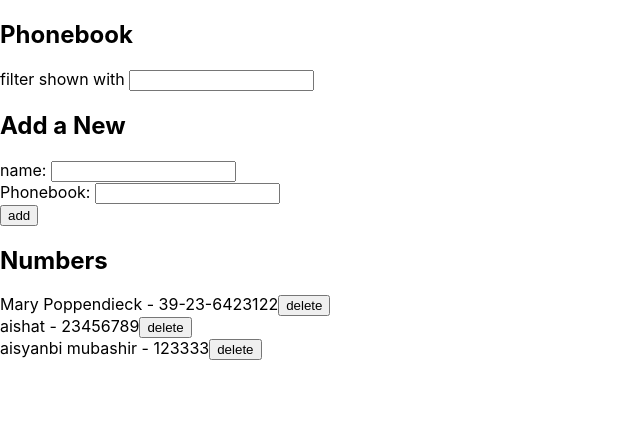
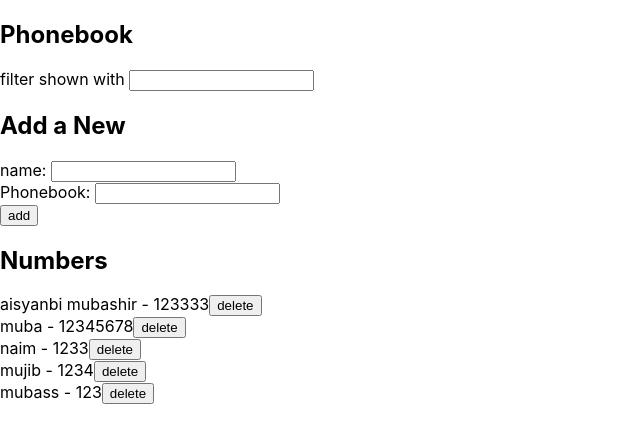
Before and after one commit to Hemsleek/fs-Open-Ex, a React (Create React App) app in the folder part2/phonebook/: page / in a window 1280 px wide. Shown: the top 442 px of the page, without its empty margins (0-640 px from the left). Built offline with nearby package versions, Linux system fonts and the light colour scheme; data requests are answered from the project's data file.

Commit message:
fix: person services and delete api

```diff
--- a/part2/phonebook/db.json
+++ b/part2/phonebook/db.json
@@ -1,19 +1,29 @@
 {
   "persons": [
-    {
-      "name": "Mary Poppendieck",
-      "number": "39-23-6423122",
-      "id": 4
-    },
-    {
-      "name": "aishat",
-      "number": "23456789",
-      "id": 6
-    },
     {
       "name": "aisyanbi mubashir",
       "number": "123333",
       "id": 7
+    },
+    {
+      "name": "muba",
+      "number": "12345678",
+      "id": 8
+    },
+    {
+      "name": "naim",
+      "number": "1233",
+      "id": 9
+    },
+    {
+      "name": "mujib",
+      "number": "1234",
+      "id": 10
+    },
+    {
+      "name": "mubass",
+      "number": "123",
+      "id": 11
     }
   ]
 }
--- a/part2/phonebook/src/App.js
+++ b/part2/phonebook/src/App.js
@@ -5,7 +5,7 @@ import PersonForm from './components/PersonForm';
 import Persons from './components/Persons';
 
 import './App.css';
-import noteService from './services';
+import personService from './services';
 
 function App() {
   const [ newName, setNewName ] = useState('')
@@ -13,14 +13,9 @@ function App() {
   const [filtered , setFiltered] = useState('')
   const [persons, setPersons] = useState([])
 
-  const allNotes = () => {
-
-    noteService.getAllNote().then(response =>setPersons(response.data))
+  useEffect(() => {
+    personService.getAllPerson().then(response =>setPersons(response.data))
       .catch(err => console.log(err))
-  }
-
-  useEffect(() => {
-    allNotes()
   },[])
 
   const personsToShow = filtered.trim()? persons.filter(person => person.name.toLowerCase().includes(filtered.toLowerCase()) ) : persons
@@ -28,19 +23,23 @@ function App() {
   const generateId = () => persons.length? Math.max(...persons.map(person => person.id)) + 1 : 1
 
   const handleSubmit = () =>{
-    const personExist = persons.map(person=> person.name).some(item => item.toLowerCase()===newName.toLowerCase().trim())
+    const personExist = persons.find(item => item.name.toLowerCase()===newName.toLowerCase().trim())
+    console.log(personExist)
     if(personExist) {
-      window.alert(`${newName} is already added to the phonebook`)
+      const numberUpdate = window.confirm(`${newName} is already added to the phonebook,replace the old nimber with a new one`)
+      if(numberUpdate){
+        const personUpdate={...personExist, number:newNumber}
+        personService.updatePerson(personExist.id,personUpdate).then(response=> {setPersons(persons.map(person => person.id === personExist.id? personUpdate : person ))}).catch(err=> console.log(err))
+      }
       return null
-
     }
-    const newNote = {
+    const newPerson = {
       name : newName,
       number : newNumber,
       id : generateId()
     }
 
-    noteService.addNote(newNote).then(response =>{
+    personService.addPerson(newPerson).then(response =>{
       setPersons(persons.concat(response.data))
       setNewName('')
       setNewNumber('')
@@ -50,14 +49,15 @@ function App() {
   }
 
 
-  const handleNoteDelete =(person) => {
-
+  const handlePersonDelete =(person) => {
+    const id=person.id
     if(!(window.confirm(`Delete ${person.name} ?`))) return null
 
-    noteService.deleteNote(person.id)
-      .then(response =>{ allNotes() })
+    personService.deletePerson(id)
+      .then(() =>{ setPersons(persons.filter(person => person.id!==id)) })
       .catch(err => console.log(err))
   }
+
 
   return (
     <div className="App">
@@ -66,7 +66,7 @@ function App() {
         <h2>Add a New</h2>
        <PersonForm newName = {newName} newNumber={newNumber} setNewNumber={setNewNumber} setNewName = {setNewName} handleSubmit={handleSubmit}  />
       <h2>Numbers</h2>
-      <Persons deleteNote ={handleNoteDelete} personsToShow={personsToShow} />
+      <Persons deletePerson ={handlePersonDelete} personsToShow={personsToShow} />
     </div>
   )
 }
--- a/part2/phonebook/src/components/Persons.jsx
+++ b/part2/phonebook/src/components/Persons.jsx
@@ -1,12 +1,12 @@
 import React from 'react'
 
-function Persons({personsToShow,deleteNote}) {
+function Persons({personsToShow,deletePerson}) {
     return (
         <div>
         {
              personsToShow.map((person , personIndex) => <div  key={`person${personIndex}`}>
              <span>{person.name} - {person.number}</span>
-             <button onClick={() => deleteNote(person)}>delete</button>
+             <button onClick={() => deletePerson(person)}>delete</button>
              </div>
              )
         }
--- a/part2/phonebook/src/services/index.js
+++ b/part2/phonebook/src/services/index.js
@@ -2,16 +2,18 @@ import Axios from 'axios'
 
 const baseUrl = 'http://localhost:3001/persons/'
 
-const addNote = (data) => Axios.post(baseUrl , data)
+const addPerson = (data) => Axios.post(baseUrl , data)
 
-const getAllNote = () => Axios(baseUrl)
+const getAllPerson = () => Axios(baseUrl)
 
-const deleteNote = (id) => Axios.delete(baseUrl + id)
+const deletePerson = (id) => Axios.delete(baseUrl + id)
+const updatePerson = (id , data) => Axios.put(baseUrl + id,data)
 
-const noteServices = {
-    addNote:addNote ,
-    getAllNote:getAllNote,
-    deleteNote:deleteNote
+const personServices = {
+    addPerson:addPerson ,
+    getAllPerson:getAllPerson,
+    deletePerson:deletePerson,
+    updatePerson: updatePerson
 }
 
-export default noteServices
+export default personServices
```
Also changed, not shown: 1 other file (tests, documents, lock files or other folders).
